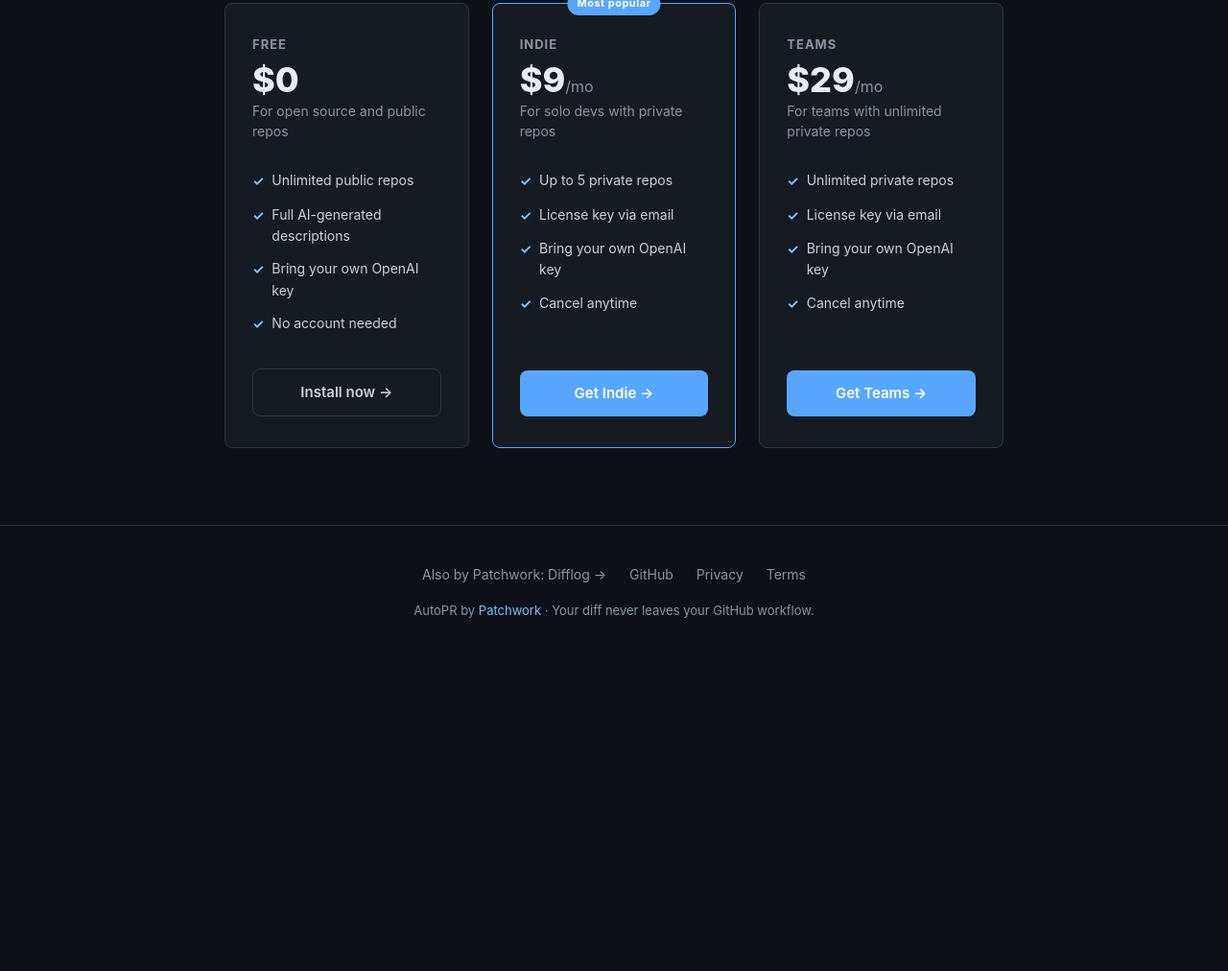
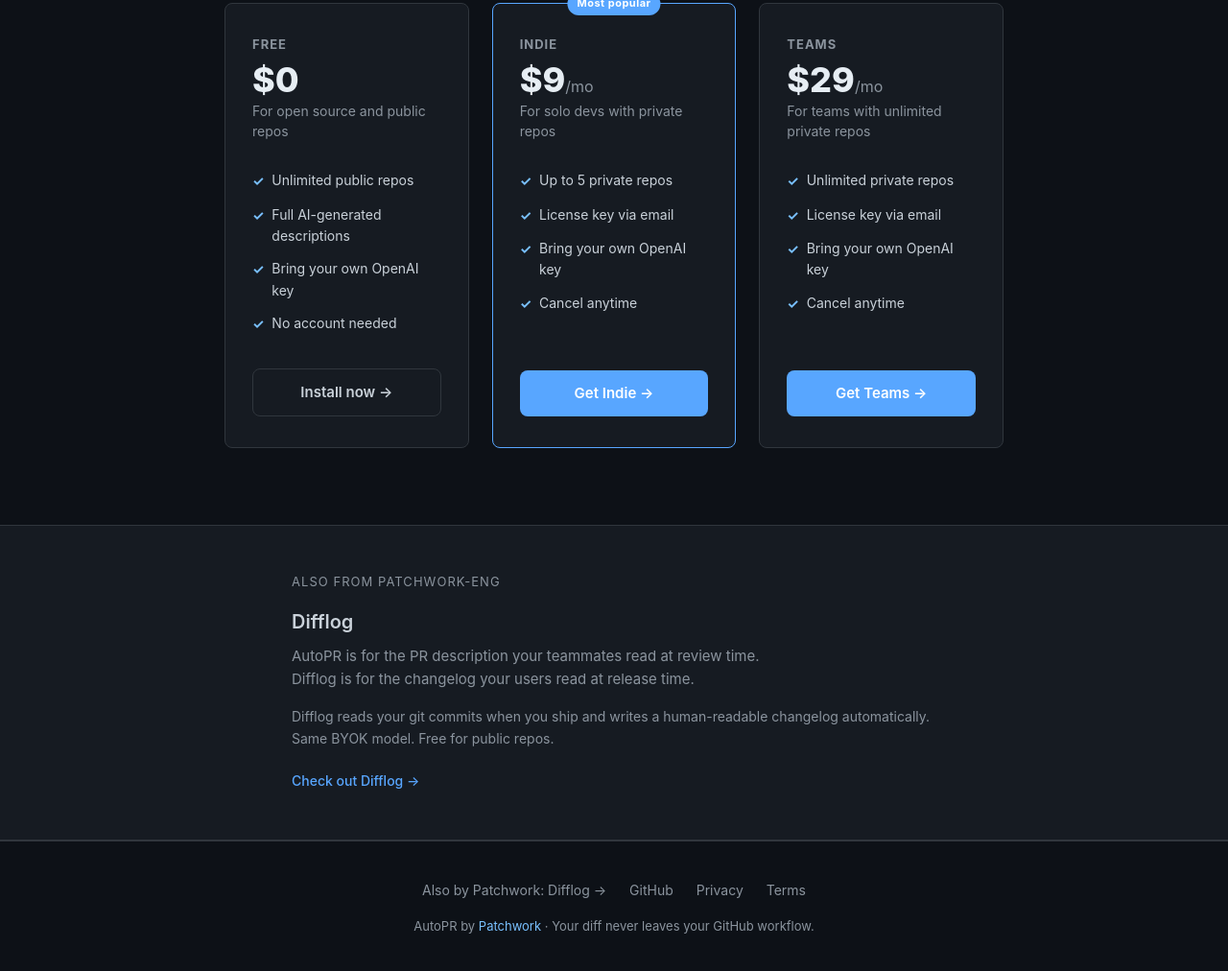
Before and after one commit to patchwork-eng/autopr, a website: page docs/index.html in a window 1280 px wide. Shown: the part 4475-5487 px from the top of the page at 96% size. Before the commit the page ends 5162 px from the top, so only its background shows below. Drawn offline with Linux system fonts and the light colour scheme.

Commit message:
feat: add Difflog cross-sell section to autopr.dev landing page

```diff
--- a/docs/index.html
+++ b/docs/index.html
@@ -827,6 +827,28 @@
   </div>
 </section>
 
+<!-- Also from patchwork-eng -->
+<section style="background: #161b22; border-top: 1px solid var(--border); border-bottom: 1px solid var(--border); padding: 48px 0;">
+  <div class="container" style="max-width: 720px;">
+    <p style="color: var(--text-muted); font-size: 13px; text-transform: uppercase; letter-spacing: 0.08em; margin-bottom: 16px;">Also from patchwork-eng</p>
+    <div style="flex: 1; min-width: 260px;">
+      <h3 style="font-size: 20px; font-weight: 600; margin-bottom: 8px;">
+        <a href="https://difflog.io" style="color: var(--fg); text-decoration: none;">Difflog</a>
+      </h3>
+      <p style="color: var(--text-muted); font-size: 15px; line-height: 1.6; margin-bottom: 16px;">
+        AutoPR is for the PR description your teammates read at review time.<br>
+        Difflog is for the changelog your users read at release time.
+      </p>
+      <p style="color: var(--text-muted); font-size: 14px; margin-bottom: 20px;">
+        Difflog reads your git commits when you ship and writes a human-readable changelog automatically. Same BYOK model. Free for public repos.
+      </p>
+      <a href="https://difflog.io" style="display: inline-flex; align-items: center; gap: 8px; color: var(--accent); font-size: 14px; text-decoration: none; font-weight: 500;">
+        Check out Difflog →
+      </a>
+    </div>
+  </div>
+</section>
+
 <!-- Footer -->
 <footer>
   <div class="container">
```
